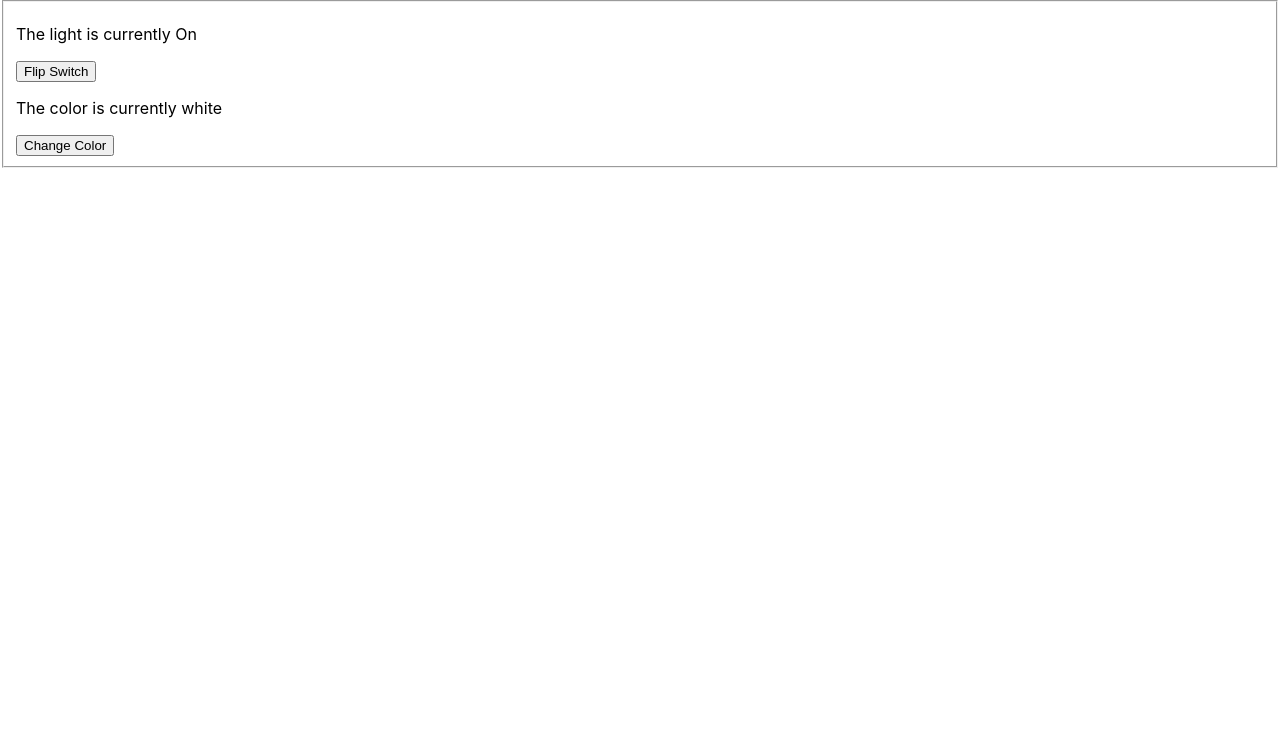
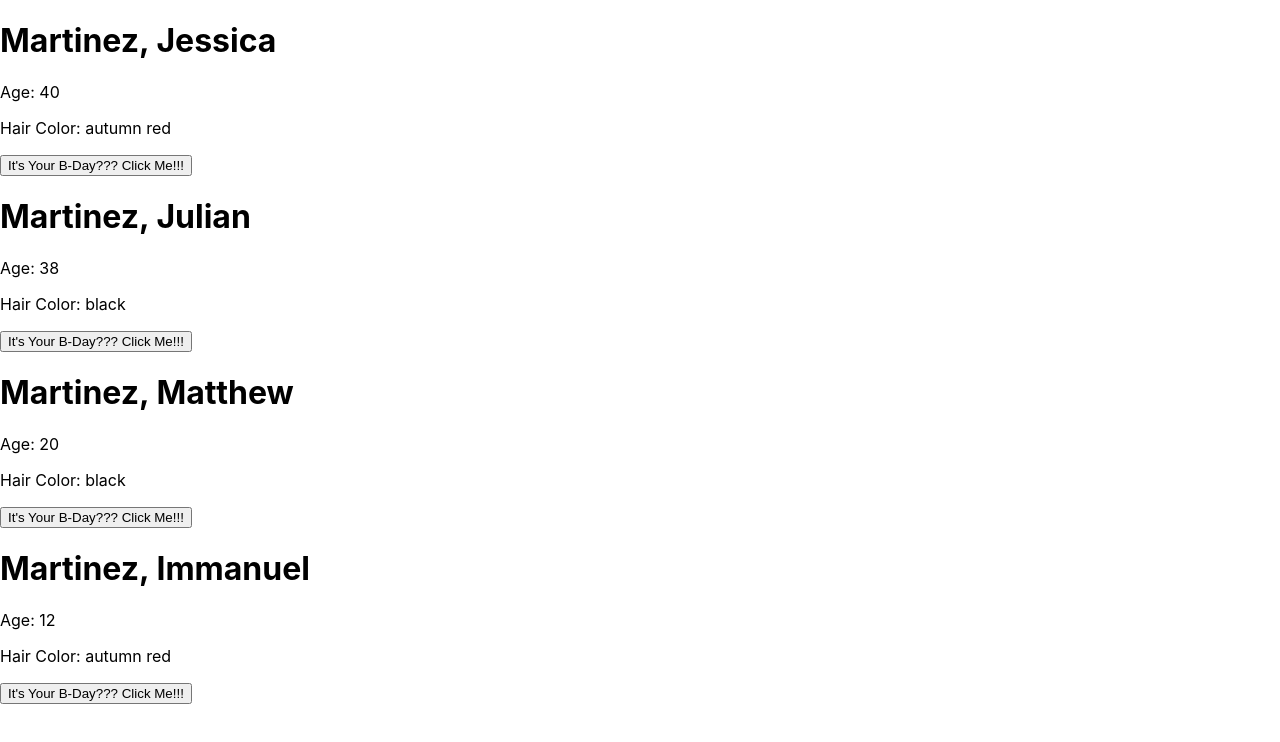
Before and after one commit to Julian-H-Martinez/react_work, a React (Create React App) app in the folder my-first-react-app/: page / in a window 1280 px wide. Shown: the top 742 px of the page. Built offline with nearby package versions, Linux system fonts and the light colour scheme.

Commit message:
added a birthday button for user to click on and up age by 1; figured how to structure code with everything to needed to be displayed

```diff
--- a/my-first-react-app/src/components/PersonCard.js
+++ b/my-first-react-app/src/components/PersonCard.js
@@ -1,14 +1,28 @@
 import React, { Component } from "react";
 
 class PersonCard extends Component{
+    constructor(props) {
+        super(props);
+        this.state = {
+            age: this.props.age
+        };
+    }
+    addOneToAge = () => {
+        this.setState({age: this.state.age += 1})
+        alert(`Happy Birthday ${this.props.firstName}`);
+    }
+
     render(){
-        const {firstName, lastName, age, hairColor} = this.props;
+        const {firstName, lastName, hairColor} = this.props;
+        const {age} = this.state;
+
         return (
             <div>
                 <div>
                     <h1>{lastName}, {firstName}</h1>
                     <p>Age: {age}</p>
                     <p>Hair Color: {hairColor}</p>
+                    <button onClick={this.addOneToAge}>It's Your B-Day??? Click Me!!!</button>
                 </div>
             </div>
         )
--- a/my-first-react-app/src/index.js
+++ b/my-first-react-app/src/index.js
@@ -16,21 +16,21 @@ root.render(
     {/*      <p>This is a child</p>*/}
     {/*      <h4>I too am a child</h4>*/}
     {/*  </SomeClassComponent>*/}
-    {/*  <div>*/}
-    {/*      <div>*/}
-    {/*          <PersonCard firstName = "Jessica" lastName = {"Martinez"} age = {40} hairColor = "autumn red" />*/}
-    {/*      </div>*/}
-    {/*      <div>*/}
-    {/*          <PersonCard firstName = "Julian" lastName = {"Martinez"} age = {38} hairColor = "black" />*/}
-    {/*      </div>*/}
-    {/*      <div>*/}
-    {/*          <PersonCard firstName = "Matthew" lastName = {"Martinez"} age = {20} hairColor = "black" />*/}
-    {/*      </div>*/}
-    {/*      <div>*/}
-    {/*          <PersonCard firstName = "Immanuel" lastName = {"Martinez"} age = {12} hairColor = "autumn red" />*/}
-    {/*      </div>*/}
-    {/*  </div>*/}
-      <LightSwitch />
+      <div>
+          <div>
+              <PersonCard firstName = "Jessica" lastName = {"Martinez"} age = {40} hairColor = "autumn red" />
+          </div>
+          <div>
+              <PersonCard firstName = "Julian" lastName = {"Martinez"} age = {38} hairColor = "black" />
+          </div>
+          <div>
+              <PersonCard firstName = "Matthew" lastName = {"Martinez"} age = {20} hairColor = "black" />
+          </div>
+          <div>
+              <PersonCard firstName = "Immanuel" lastName = {"Martinez"} age = {12} hairColor = "autumn red" />
+          </div>
+      </div>
+      {/*<LightSwitch />*/}
   </React.StrictMode>
 );
 
```
